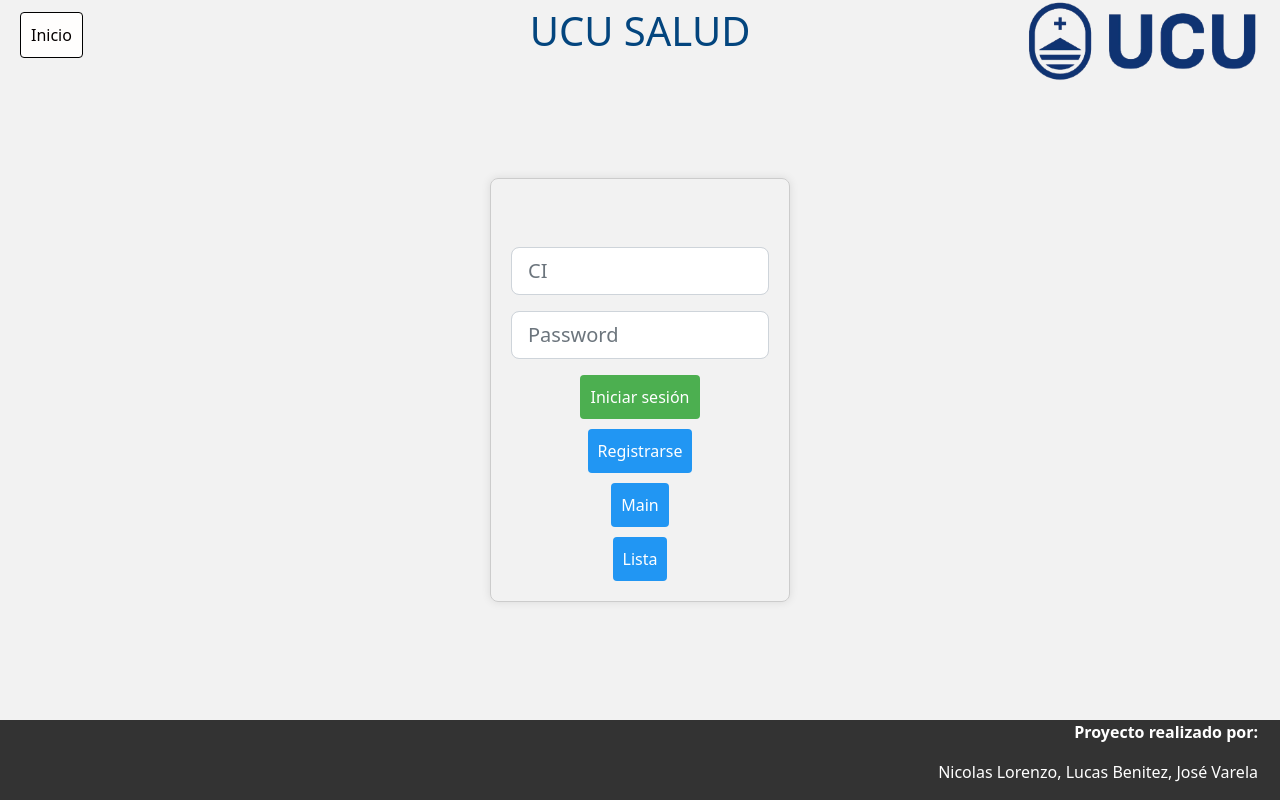
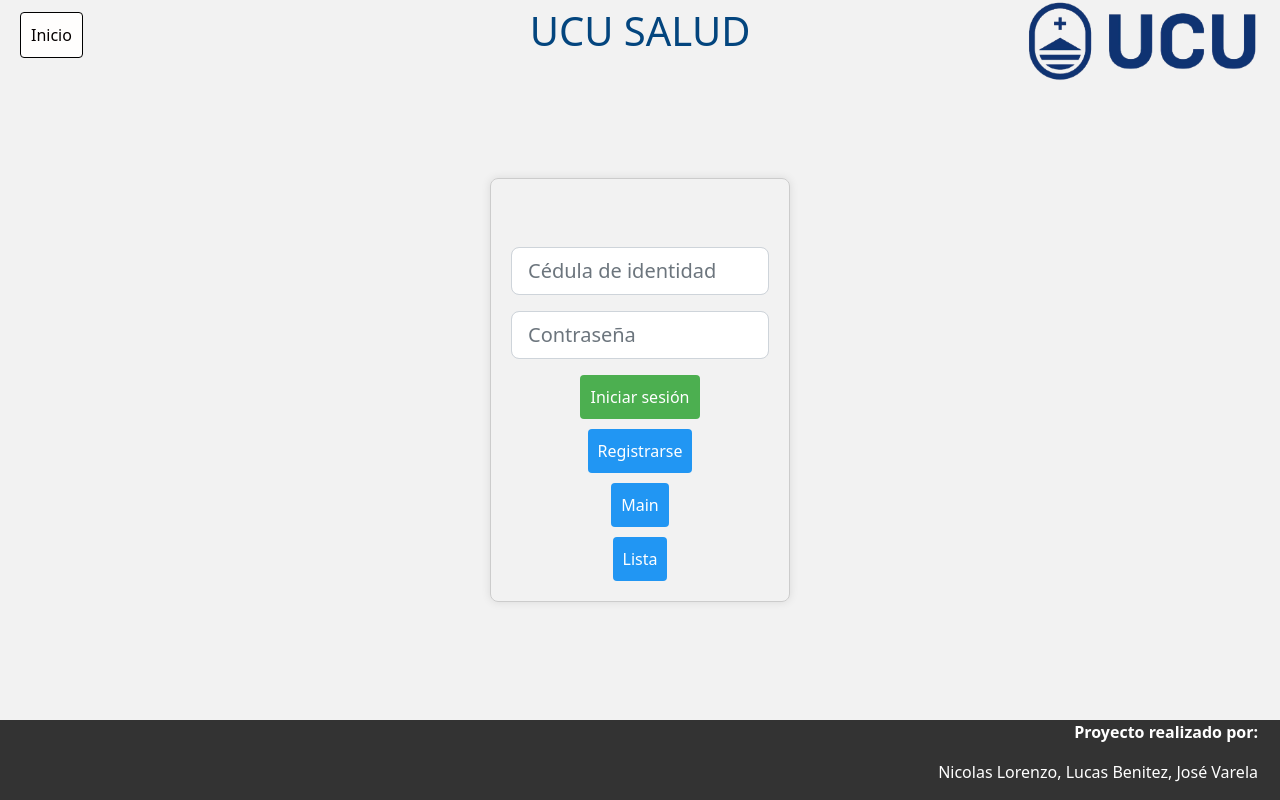
Before and after one commit to NicoLorenzo1/BDDProyectoFinal, an Angular app in the folder Frontend/: page /inicio in a window 1280 px wide. Built offline with nearby package versions, Linux system fonts and the light colour scheme; what @ionic/angular would draw is missing.

Commit message:
Solucion errores varios

```diff
--- a/Frontend/src/app/componentes/agenda/agenda.component.css
+++ b/Frontend/src/app/componentes/agenda/agenda.component.css
@@ -61,7 +61,10 @@
     cursor: pointer;
 }
 
-.fa-angles-left, .fa-angles-right, .fa-chevron-left, .fa-chevron-right{
+.fa-angles-left,
+.fa-angles-right,
+.fa-chevron-left,
+.fa-chevron-right {
     color: rgb(3, 69, 126);
     cursor: pointer;
 }
@@ -77,6 +80,11 @@
     background-color: red;
 }
 
-.invalid{
+.invalid {
     background-color: rgba(128, 128, 128, 0.753);
 }
+
+.mainContent {
+    max-height: 60vh;
+    overflow-y: auto;
+}
--- a/Frontend/src/app/componentes/cs-form/cs-form.component.ts
+++ b/Frontend/src/app/componentes/cs-form/cs-form.component.ts
@@ -15,7 +15,7 @@ export class CsFormComponent /*implements OnInit*/ {
 
     formCS: FormGroup;
     isFormValid: boolean = false;
-    titulo = 'CS Form';
+    titulo = 'Formulario Carnet de Salud';
     id: string | null;
 
     constructor(private fb: FormBuilder, private router: Router, private aRouter: ActivatedRoute, private controlador: generalController) {
@@ -37,16 +37,6 @@ export class CsFormComponent /*implements OnInit*/ {
 
     ngOnInit(): void { }
 
-    passwordConfirmationValidator(control: AbstractControl): ValidationErrors | null {
-        const password = control.get('password');
-        const confirmPass = control.get('confirmPass');
-
-        if (password && confirmPass && password.value !== confirmPass.value) {
-            return { passwordMismatch: true };
-        }
-        return null;
-    }
-
     addForm() {
         const FORM: csForm = {
             ci: this.formCS.get("ci")?.value,
@@ -55,19 +45,15 @@ export class CsFormComponent /*implements OnInit*/ {
             comprobante: this.formCS.get("comprobante")?.value,
         }
 
-        //Llama al controller para post en la base de datos
 
-        //TODO chequear si la ci existe antes de hacer el post sino devuelve error
+
         this.controlador.postHealthCard(FORM.ci, FORM.fch_Emision, FORM.fch_Vencimiento, FORM.comprobante).subscribe({
             next: (data) => {
-                // Manejar la respuesta aquí
-                console.log("posteo correcto de form")
-                alert('csForm: ' + JSON.stringify(data));
+                alert('Carnet de salud cargado correctamente');
                 this.router.navigate(['/main']);
             },
             error: (error) => {
                 console.error(error);
-                // Manejar errores si es necesario
             }
         });
     }
--- a/Frontend/src/app/componentes/inicio/inicio.component.html
+++ b/Frontend/src/app/componentes/inicio/inicio.component.html
@@ -7,19 +7,19 @@
             <form class="mt-5" [formGroup]="formLogin">
 
                 <div class="mb-3">
-                    <input type="text" formControlName="ci" class="form-control form-control-lg" placeholder="CI">
+                    <input type="text" formControlName="ci" class="form-control form-control-lg" placeholder="Cédula de identidad">
                     <div class="text-danger"
                         *ngIf="formLogin.get('ci')?.hasError('required') && formLogin.get('ci')?.touched">
-                        <span>CI <strong>is required</strong></span>
+                        <span>Cédula de identidad <strong>es obligatorio</strong></span>
                     </div>
                 </div>
 
                 <div class="mb-3">
                     <input type="text" formControlName="password" class="form-control form-control-lg"
-                        placeholder="Password">
+                        placeholder="Contraseña">
                     <div class="text-danger"
                         *ngIf="formLogin.get('password')?.hasError('required') && formLogin.get('password')?.touched">
-                        <span>Password <strong>is required</strong></span>
+                        <span>Contraseña <strong>es obligatorio</strong></span>
                     </div>
                 </div>
 
--- a/Frontend/src/app/componentes/main/main.component.html
+++ b/Frontend/src/app/componentes/main/main.component.html
@@ -24,12 +24,12 @@
     <!-- TARJETA DE OPCIONES SI NO TIENE CARNET DE SALUD -->
     <div class="informativeCard" *ngIf="showOptions">
         <div class="infoTitle">
-            <h5>No tenes carnet al día</h5>
+            <h5>No tenes carnet de salud al día</h5>
         </div>
         <!-- INFORMACIÓN DE FECHA AGENDADA SI TIENE AGENDADO APRA RENOVAR CS -->
         <div *ngIf="showAgendaInfo">
             <div class="informativeCard dateInfo">
-                <p><strong>Fecha Agendada para renovar Carnet: </strong></p>
+                <p><strong>Fecha Agendada para renovar Carnet de salud: </strong></p>
                 <p>{{userGenderInfo}}</p>
             </div>
         </div>
--- a/Frontend/src/app/componentes/main/main.component.ts
+++ b/Frontend/src/app/componentes/main/main.component.ts
@@ -70,7 +70,6 @@ export class MainComponent {
       console.log("Seteo getCS:", this.getCS)
     } catch (error) {
       console.error(error);
-      // Handle errors if needed
     }
   }
 
--- a/Frontend/src/app/componentes/registro/registro.component.html
+++ b/Frontend/src/app/componentes/registro/registro.component.html
@@ -8,24 +8,25 @@
                 <input type="text" formControlName="name" class="form-control form-control-lg" placeholder="Nombre">
                 <div class="text-danger"
                     *ngIf="formRegister.get('name')?.hasError('required') && formRegister.get('name')?.touched">
-                    <span>The name <strong>is required</strong></span>
+                    <span>Nombre<strong> es obligatorio</strong></span>
                 </div>
             </div>
 
             <div class="mb-3">
-                <input type="text" formControlName="lastName" class="form-control form-control-lg" placeholder="Apellido">
+                <input type="text" formControlName="lastName" class="form-control form-control-lg"
+                    placeholder="Apellido">
                 <div class="text-danger"
                     *ngIf="formRegister.get('lastName')?.hasError('required') && formRegister.get('lastName')?.touched">
-                    <span>The last name <strong>is required</strong></span>
+                    <span>Apellido<strong> es obligatorio</strong></span>
                 </div>
             </div>
 
             <div class="mb-3">
                 <input type="text" formControlName="ci" class="form-control form-control-lg"
-                    placeholder="Cedula de identidad">
+                    placeholder="Cédula de identidad">
                 <div class="text-danger"
                     *ngIf="formRegister.get('ci')?.hasError('required') && formRegister.get('ci')?.touched">
-                    <span>CI <strong>is required</strong></span>
+                    <span>Cédula de identidad<strong> es obligatorio</strong></span>
                 </div>
             </div>
 
@@ -34,15 +35,16 @@
                     placeholder="Fecha de nacimiento">
                 <div class="text-danger"
                     *ngIf="formRegister.get('birthdate')?.hasError('required') && formRegister.get('birthdate')?.touched">
-                    <span>Birthday <strong>is required</strong></span>
+                    <span>Fecha de nacimiento <strong> es obligatorio</strong></span>
                 </div>
             </div>
 
             <div class="mb-3">
-                <input type="text" formControlName="adress" class="form-control form-control-lg" placeholder="Dirección">
+                <input type="text" formControlName="adress" class="form-control form-control-lg"
+                    placeholder="Dirección">
                 <div class="text-danger"
                     *ngIf="formRegister.get('adress')?.hasError('required') && formRegister.get('adress')?.touched">
-                    <span>Adress <strong>is required</strong></span>
+                    <span>Dirección <strong> es obligatorio</strong></span>
                 </div>
             </div>
 
@@ -50,7 +52,7 @@
                 <input type="text" formControlName="phone" class="form-control form-control-lg" placeholder="Teléfono">
                 <div class="text-danger"
                     *ngIf="formRegister.get('phone')?.hasError('required') && formRegister.get('phone')?.touched">
-                    <span>Phone <strong>is required</strong></span>
+                    <span>Teléfono <strong> es obligatorio</strong></span>
                 </div>
             </div>
 
@@ -58,15 +60,16 @@
                 <input type="text" formControlName="email" class="form-control form-control-lg" placeholder="Email">
                 <div class="text-danger"
                     *ngIf="formRegister.get('email')?.hasError('required') && formRegister.get('email')?.touched">
-                    <span>The email <strong>is required</strong></span>
+                    <span>Email <strong> es obligatorio</strong></span>
                 </div>
             </div>
 
             <div class="mb-3">
-                <input type="text" formControlName="password" class="form-control form-control-lg" placeholder="Contraseña">
+                <input type="text" formControlName="password" class="form-control form-control-lg"
+                    placeholder="Contraseña">
                 <div class="text-danger"
                     *ngIf="formRegister.get('password')?.hasError('required') && formRegister.get('password')?.touched">
-                    <span>The password <strong>is required</strong></span>
+                    <span>Contraseña <strong> es obligatorio</strong></span>
                 </div>
             </div>
 
@@ -75,7 +78,7 @@
                     placeholder="Confirmar contraseña">
                 <div class="text-danger"
                     *ngIf="formRegister.get('confirmPass')?.hasError('required') && formRegister.get('confirmPass')?.touched">
-                    <span>You <strong>need to confirm </strong>the password</span>
+                    <span> Se <strong> debe confirmar </strong> la contraseña</span>
                 </div>
             </div>
 
--- a/Frontend/src/app/services/generalController.ts
+++ b/Frontend/src/app/services/generalController.ts
@@ -13,7 +13,7 @@ export class generalController {
   private readonly apiUrl = environment.apiUrl;
 
   logueado: boolean = false; //BOOLEANO QUE INDICA SI ESTAS LOGUEADO O NO CON UN USUARIO DE LA BDD
-  public currentUserCi: number = 54332615;
+  public currentUserCi: number = 0;
   public soyAdmin: boolean = false;
 
   funcionarios: Funcionario[] = [];
```
Also changed, not shown: Frontend/src/app/componentes/registro/registro.component.ts (+4 -3 lines), 1 other file (tests, documents, lock files or other folders).
